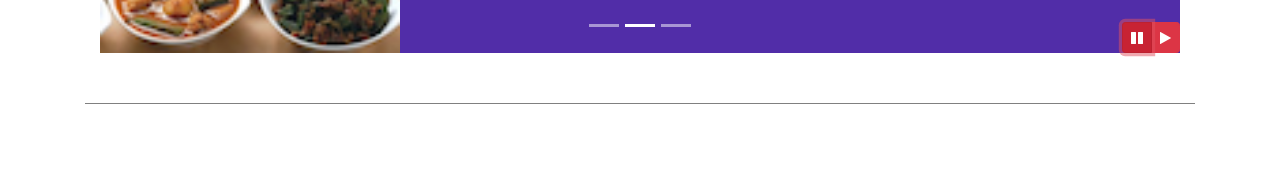
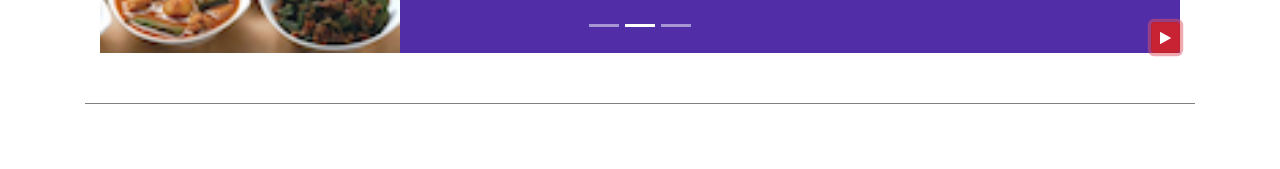
Before and after one commit to VictorKanama/ConFusion-Bootstrap, a website: page index.html in a window 1280 px wide. Both pictures are taken after a click on the button 1137 px from the left and 668 px from the top of the page. Shown: the part 631-800 px from the top of the page. Drawn offline with nearby package versions, Linux system fonts and the light colour scheme.

Commit message:
More Bootstrap JQuery

```diff
--- a/index.html
+++ b/index.html
@@ -387,14 +387,9 @@
             >
               <span class="carousel-control-next-icon"></span>
             </a>
-            <div class="btn-group" id="carouselButton">
-              <button class="btn btn-danger btn-sm" id="carousel-pause">
-                <span class="fa fa-pause"></span>
-              </button>
-              <button class="btn btn-danger btn-sm" id="carousel-play">
-                <span class="fa fa-play"></span>
-              </button>
-          </div>
+            <button class="btn btn-danger btn-sm" id="carouselButton">
+              <span id="carousel-button-icon" class="fa fa-pause"></span>
+            </button>
           </div>
         </div>
       </div>
@@ -677,13 +672,19 @@
     <script src="node_modules/bootstrap/dist/js/bootstrap.min.js"></script>
     <script>
       $(document).ready(function() {
-        $('#mycarousel').carousel({ interval: 2000 });
-        $('#carousel-pause').click(function() {
-          $('#mycarousel').carousel('pause');
-        });
-        $('#carousel-play').click(function() {
-          $('#mycarousel').carousel('cycle');
-        });
+        $("#mycarousel").carousel({ interval: 2000 });
+        $("#carouselButton").click(function(){
+                if ($("#carouselButton").children("span").hasClass('fa-pause')) {
+                    $("#mycarousel").carousel('pause');
+                    $("#carouselButton").children("span").removeClass('fa-pause');
+                    $("#carouselButton").children("span").addClass('fa-play');
+                }
+                else if ($("#carouselButton").children("span").hasClass('fa-play')){
+                    $("#mycarousel").carousel('cycle');
+                    $("#carouselButton").children("span").removeClass('fa-play');
+                    $("#carouselButton").children("span").addClass('fa-pause');
+                }
+            });
       });
     </script>
   </body>
```
